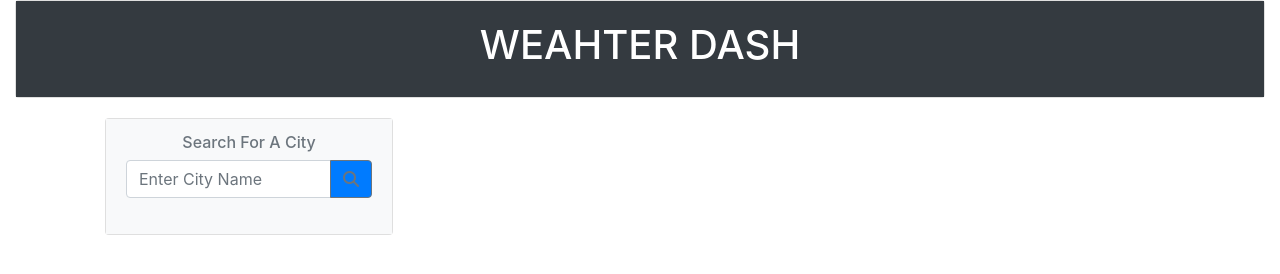
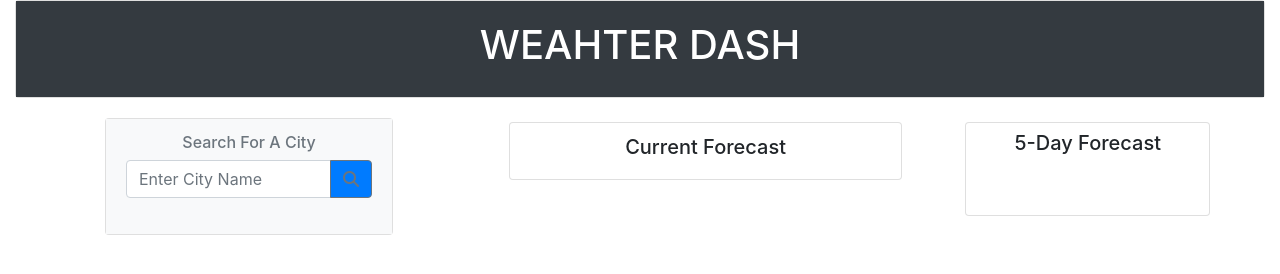
Before and after one commit to chdonovan/weatherdashboard, a plain HTML site: page index.html in a window 1280 px wide. Drawn offline with nearby package versions, Linux system fonts and the light colour scheme.

Commit message:
forecast html added

```diff
--- a/index.html
+++ b/index.html
@@ -62,11 +62,33 @@
                     </div>
                 </div>
 
+                <!--appends current weather forecast-->
+                <div class="col mt-4 mr-5">
+                    <div class="card currentCard pb-2 pt-1">
+                        <h5 class="card-title mt-2 text-center">Current Forecast</h5>
+                    </div>
+                </div>
+                <div class="row">
+                    <div class="col mt-4">
+                        <div class="card - pb-5 fiveDayCard pl-5">
+                            <!-- appends 5 day forecast-->
+                            <h5 class="card-title mt-2 mr-5">5-Day Forecast</h5>
+                            <div class="row">
+                                <div class="col fiveDayOne">
+
+                                </div>
+                            </div>
+                        </div>
+
+                    </div>
+                </div>
+
 
 
             </div>
         </div>
     </div>
+
 </body>
 
 </html>
```
